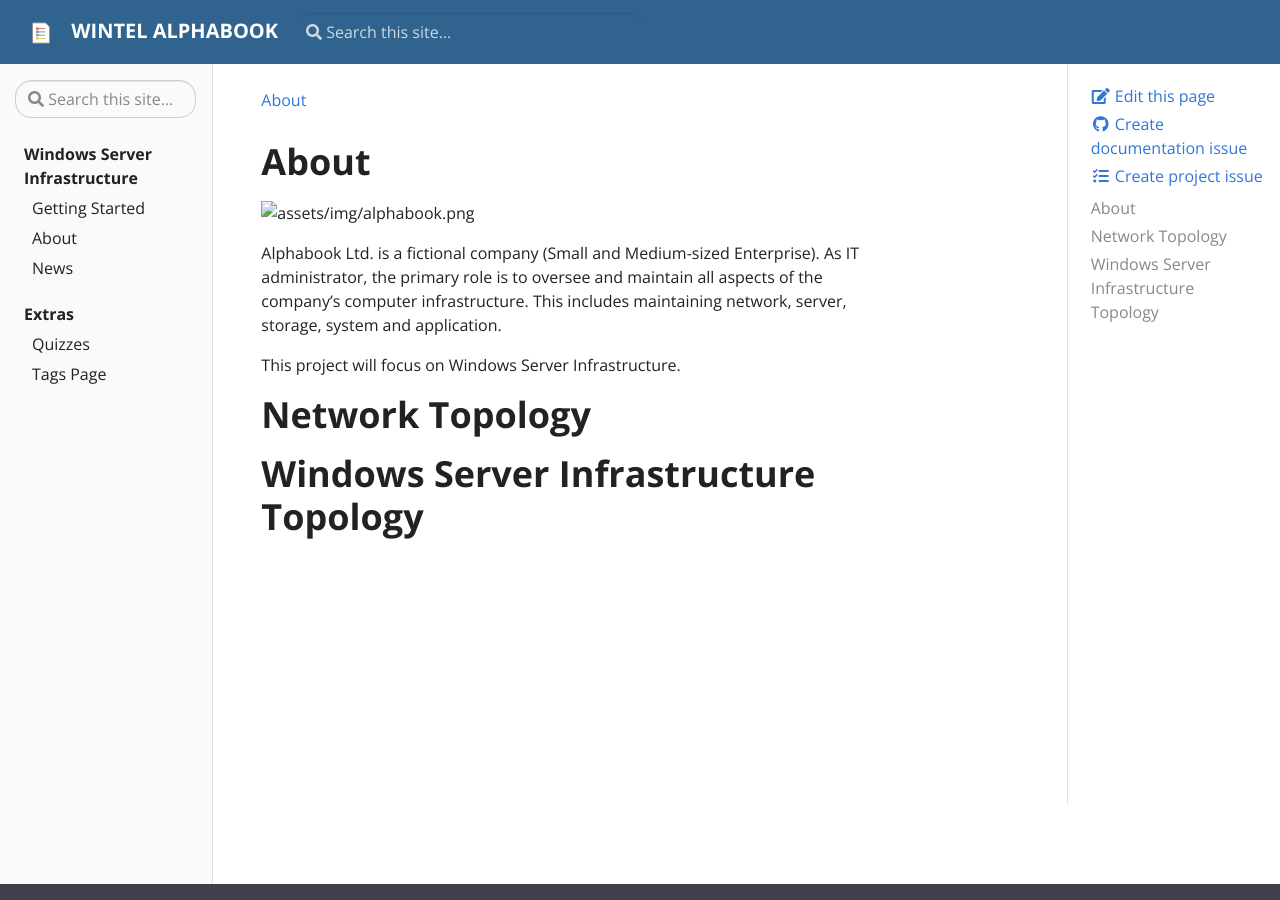
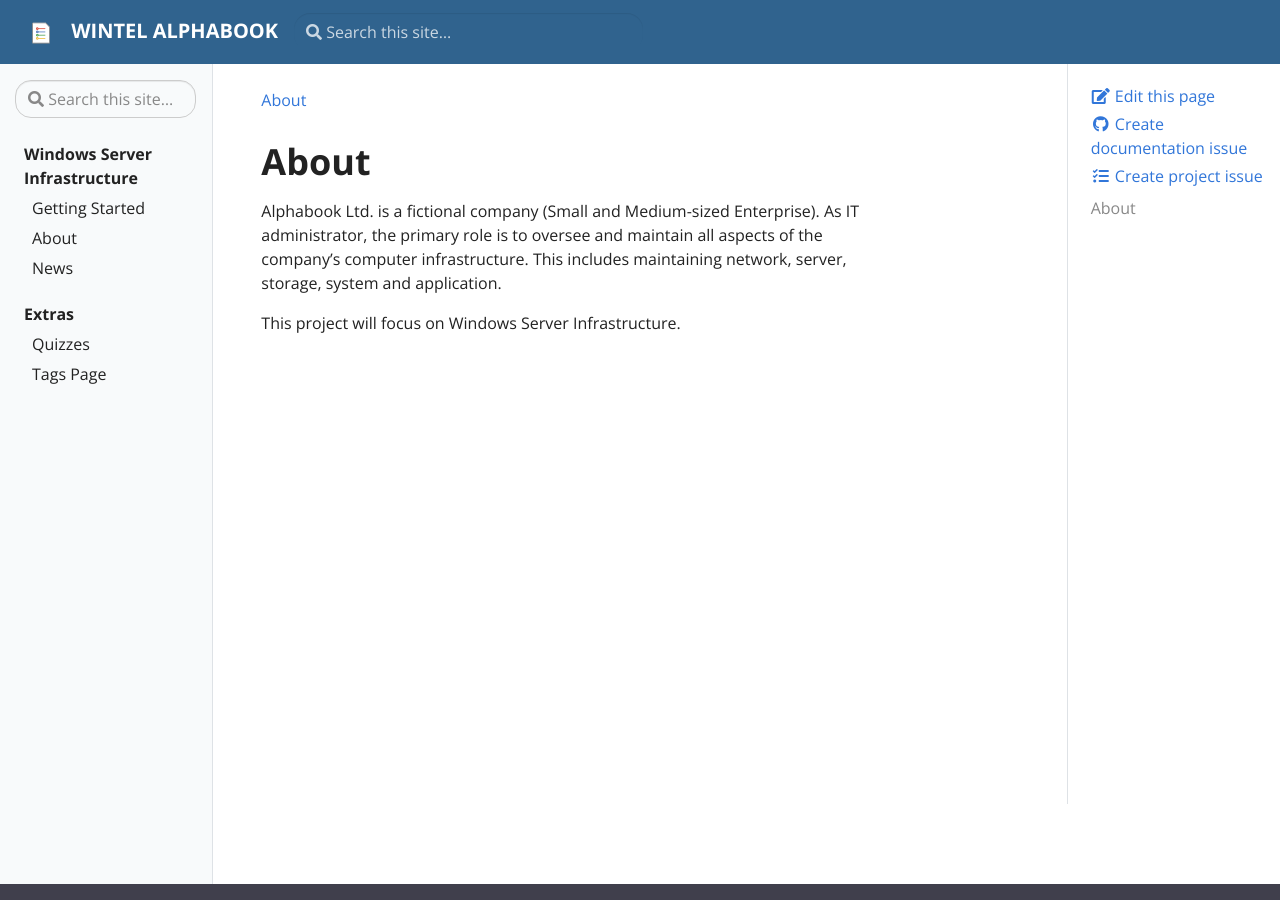
Before and after one commit to SMEwintel/SMEwintel.github.io, a Jekyll site: the page built from pages/about.md, in a window 1280 px wide and 900 px high. Built offline with Jekyll 4.4.1, drawn with Linux system fonts in a browser that asks for light colours.

Commit message:
Update about.md

```diff
--- a/pages/about.md
+++ b/pages/about.md
@@ -5,12 +5,6 @@ permalink: /about/
 
 # About
 
-![assets/img/alphabook.png](assets/img/alphabook.png)
-
 Alphabook Ltd. is a fictional company (Small and Medium-sized Enterprise). As IT administrator, the primary role is to oversee and maintain all aspects of the company’s computer infrastructure. This includes maintaining network, server, storage, system and application.
 
 This project will focus on Windows Server Infrastructure.
-
-# Network Topology
-
-# Windows Server Infrastructure Topology
```
